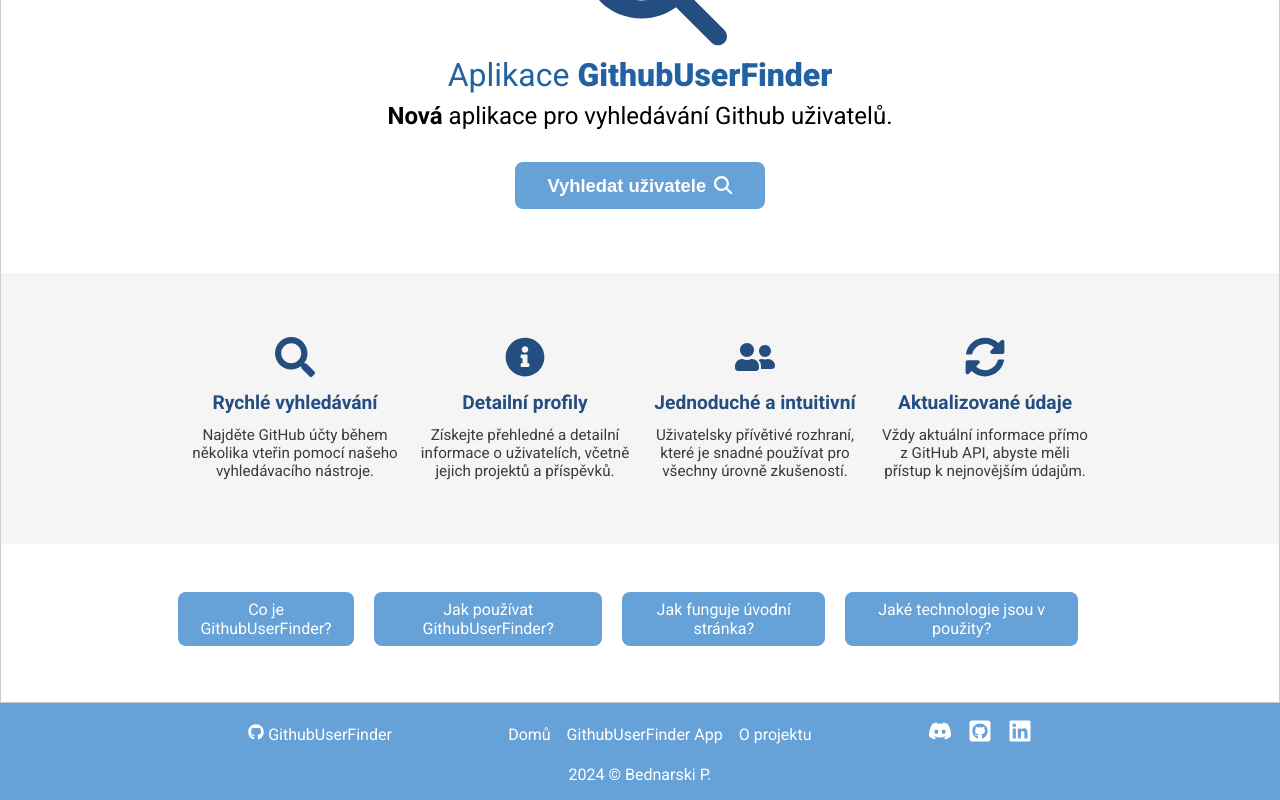
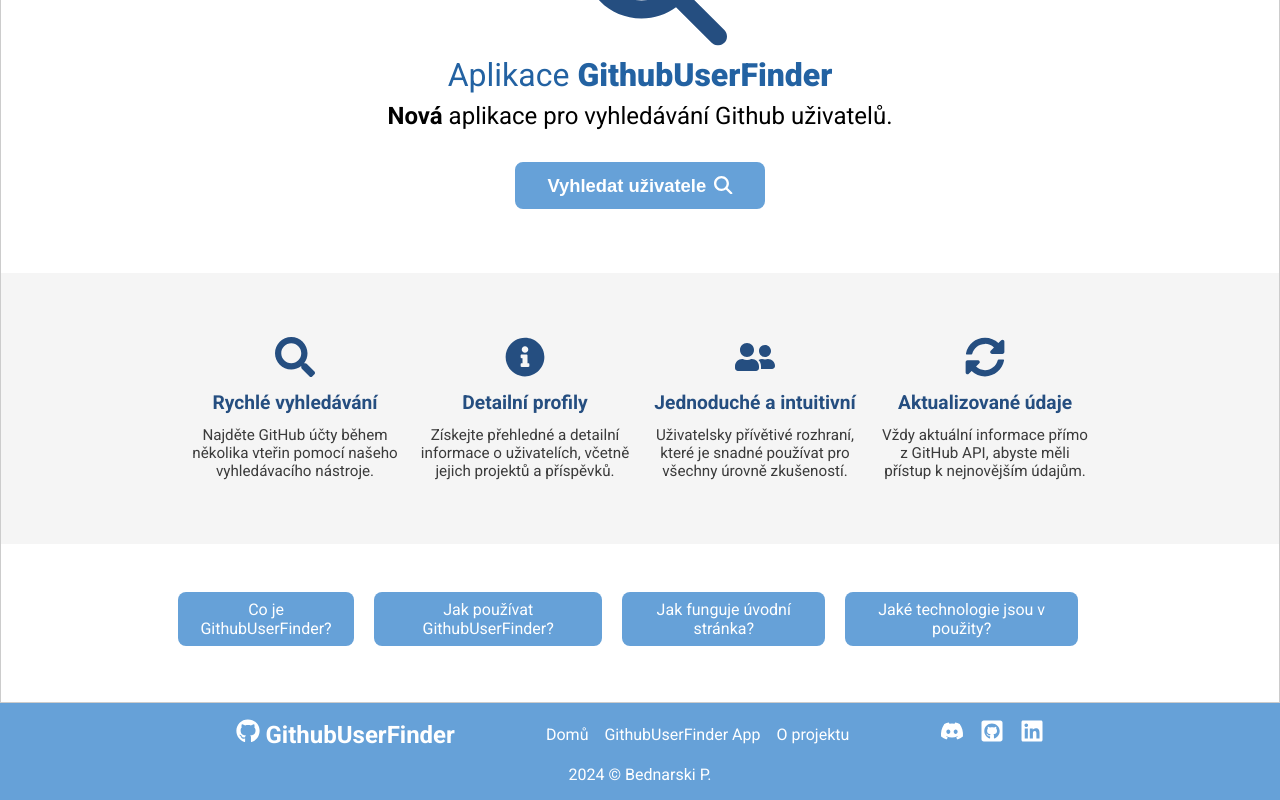
Before and after one commit to pettik/engeto-react-web, a React (Create React App) app: page / in a window 1280 px wide. Shown: the part 211-1011 px from the top of the page. Built offline with nearby package versions, Linux system fonts and the light colour scheme.

Commit message:
Update Footer.js

```diff
--- a/src/components/Footer.js
+++ b/src/components/Footer.js
@@ -10,7 +10,7 @@ const Footer = () => {
       <div className="footer__container">
         <ul>
           <li>
-            <Link to="/" className="logo">
+            <Link to="/" className="footer__logo">
               <FaGithub className="logo-icon" /> Github<span>UserFinder</span>
             </Link>
         </li>
```
